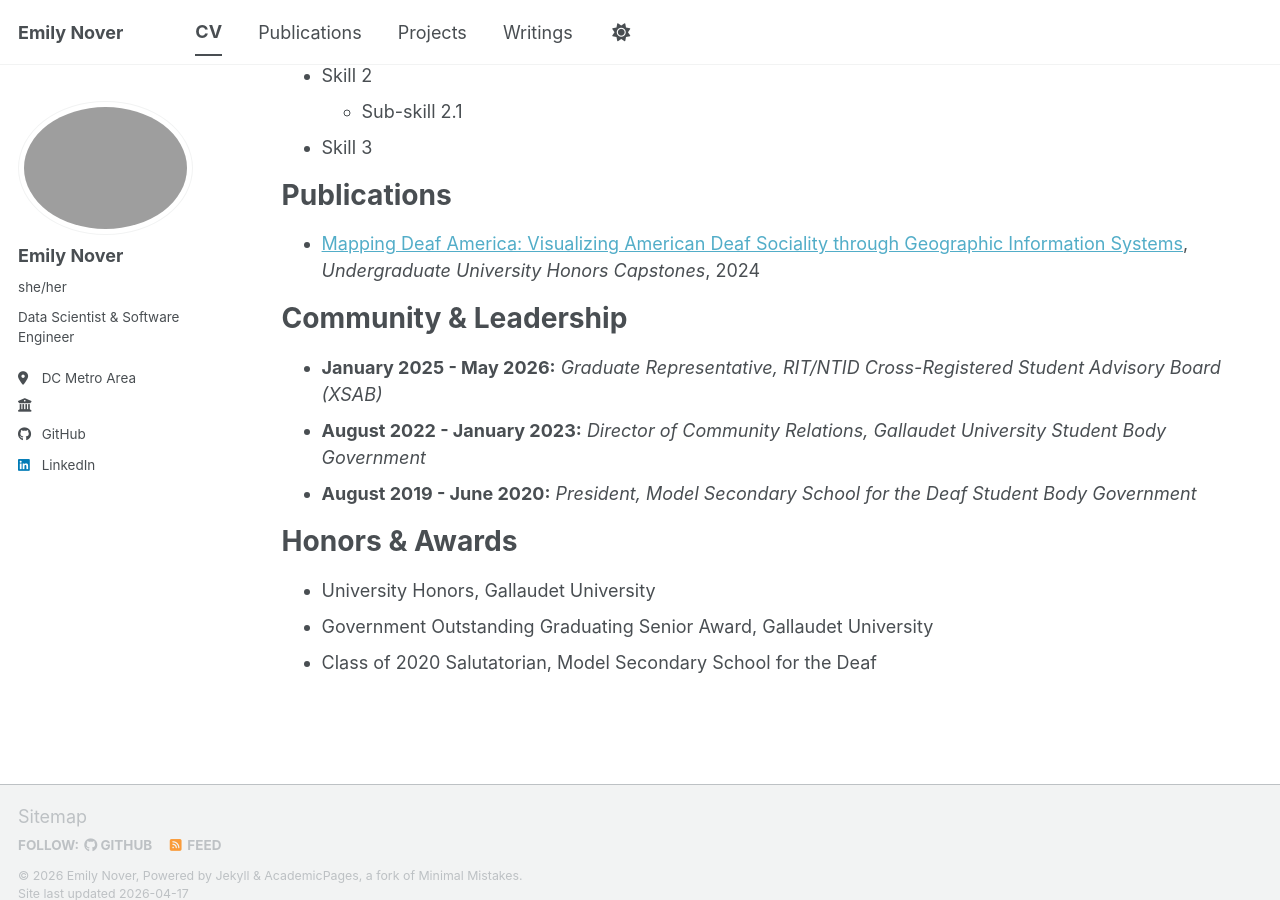
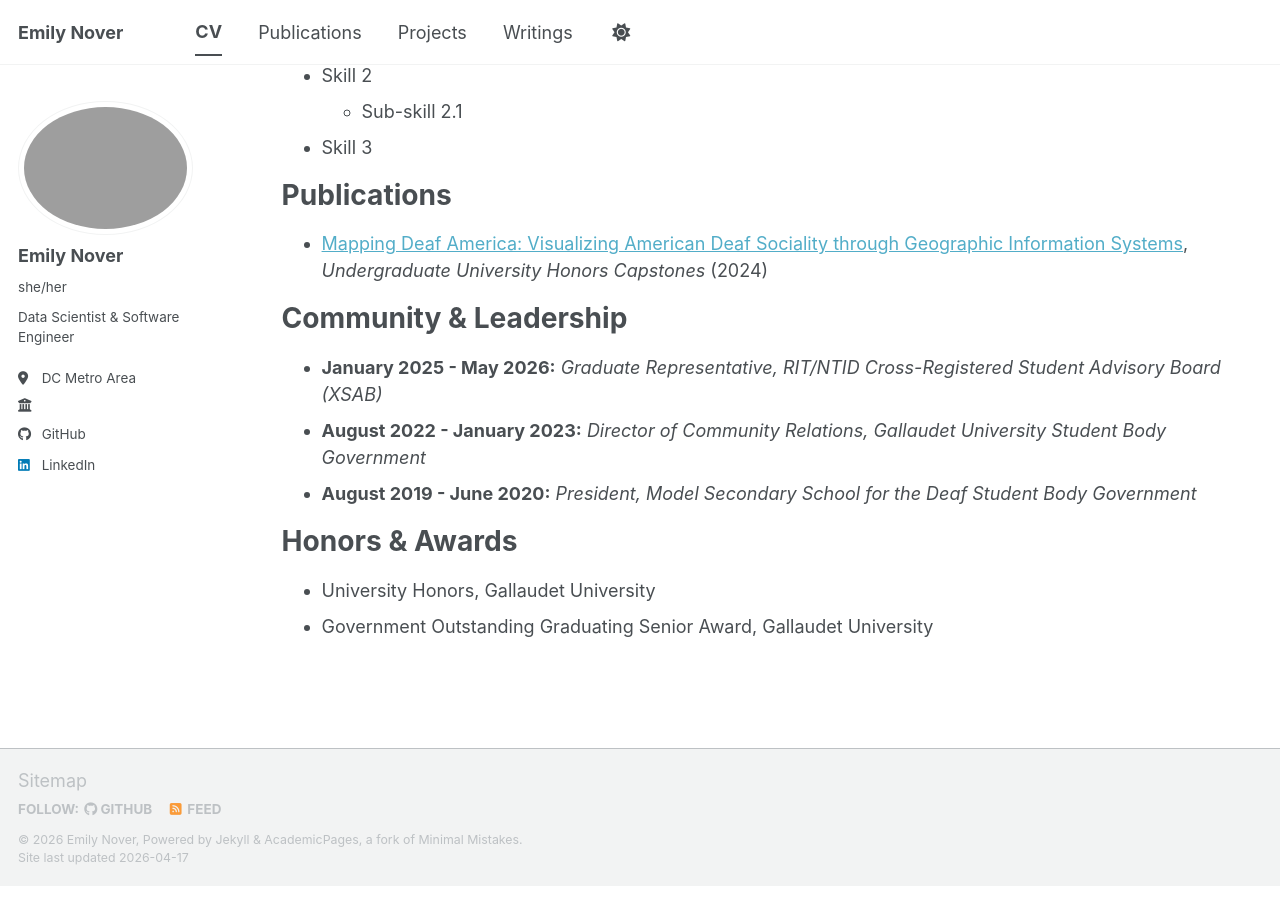
Before and after one commit to drblitx/drblitx.github.io, a Jekyll site: the page built from _pages/cv.md, in a window 1280 px wide and 900 px high, scrolled down 1002 px. Built offline with Jekyll 4.4.1, drawn with Linux system fonts in a browser that asks for light colours; a script bundle is joined from its source files by our own code; library files that are not in the unit come from our copies.

Commit message:
more edits

```diff
--- a/_pages/cv.md
+++ b/_pages/cv.md
@@ -47,7 +47,7 @@ Skills
 
 Publications
 ======
-* [Mapping Deaf America: Visualizing American Deaf Sociality through Geographic Information Systems](https://ida.gallaudet.edu/honors_capstones/105), _Undergraduate University Honors Capstones_, 2024
+* [Mapping Deaf America: Visualizing American Deaf Sociality through Geographic Information Systems](https://ida.gallaudet.edu/honors_capstones/105), _Undergraduate University Honors Capstones_ (2024)
 
 Community & Leadership
 ======
@@ -59,7 +59,6 @@ Honors & Awards
 ======
 * University Honors, Gallaudet University
 * Government Outstanding Graduating Senior Award, Gallaudet University
-* Class of 2020 Salutatorian, Model Secondary School for the Deaf
 
 [//]: # (Talks)
 
```
